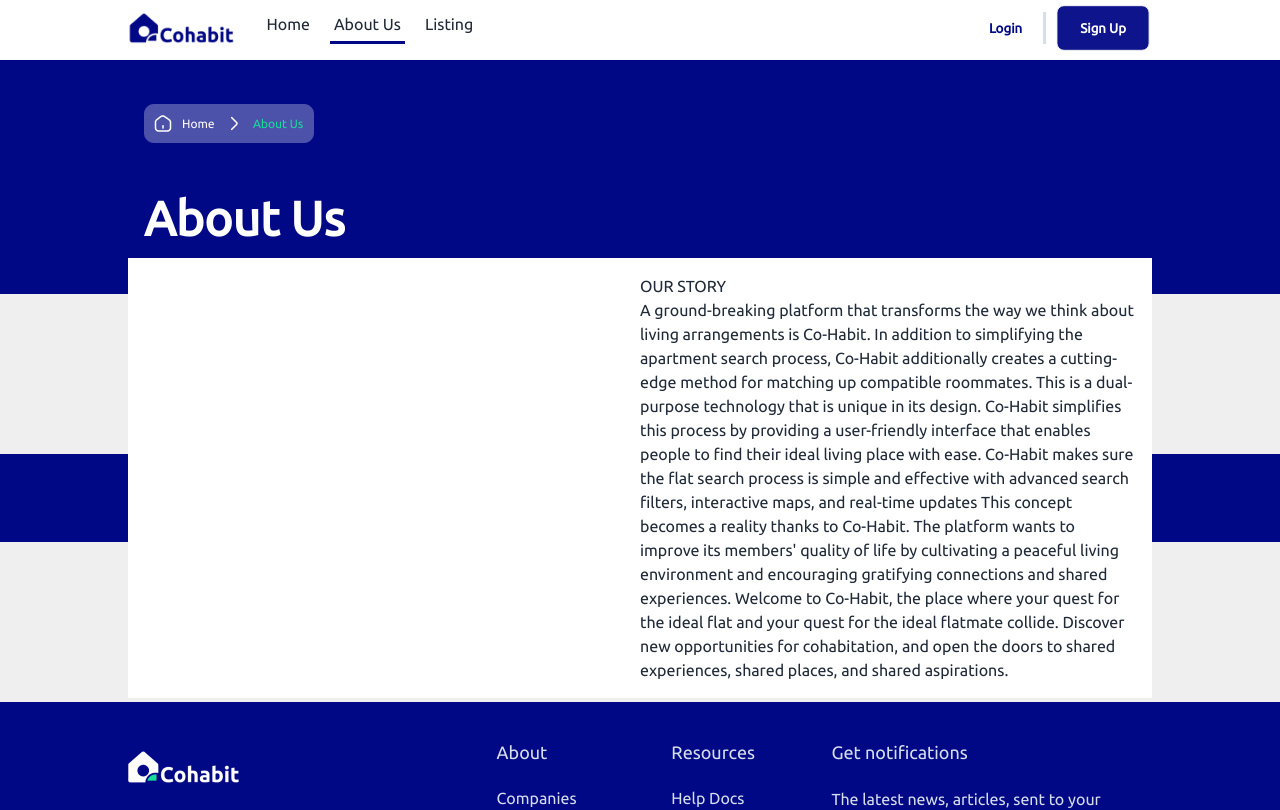
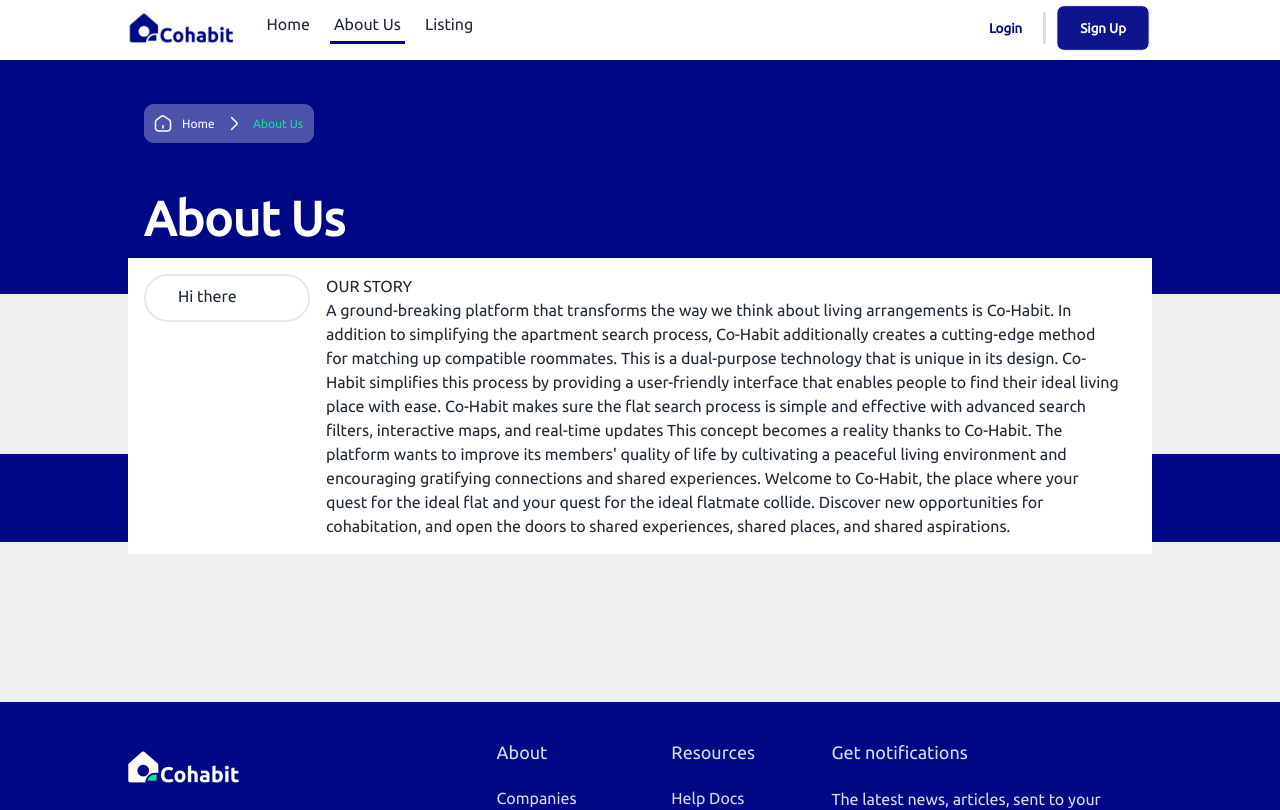
Before and after one commit to lazynerd-studios/Co-Habit-Landing, a React (Vite) app: page /about-us in a window 1280 px wide. Shown: the top 810 px of the page. Built offline with nearby package versions, Linux system fonts and the light colour scheme.

Commit message:
Update AboutUs.jsx

```diff
--- a/src/Components/About Us/AboutUs.jsx
+++ b/src/Components/About Us/AboutUs.jsx
@@ -35,14 +35,18 @@ const AboutUs = () => (
         </div>
       </div>
 
-      <div className='bg-white p-4 absolute w-auto hidden laptop:flex -mt-9 h-auto mx-[8rem]'>
-        <div className='grid grid-cols-2 gap-0'>
+      <div className='bg-white p-4 absolute w-auto hidden laptop:block -mt-9 h-auto mx-[8rem]'>
+        {/* <div className='grid grid-cols-2 gap-0'> */}
+        <div class="flex justify-between">
 
-          <span>
 
+          <span className='px-8 border-2 py-0 h-12 rounded-full w-full'>
+            <button className='py-2'>
+              Hi there
+            </button>
           </span>
 
-          <div className='mx-0'>
+          <div className='px-4'>
             <h1 className=''>
               OUR STORY
             </h1>
```
